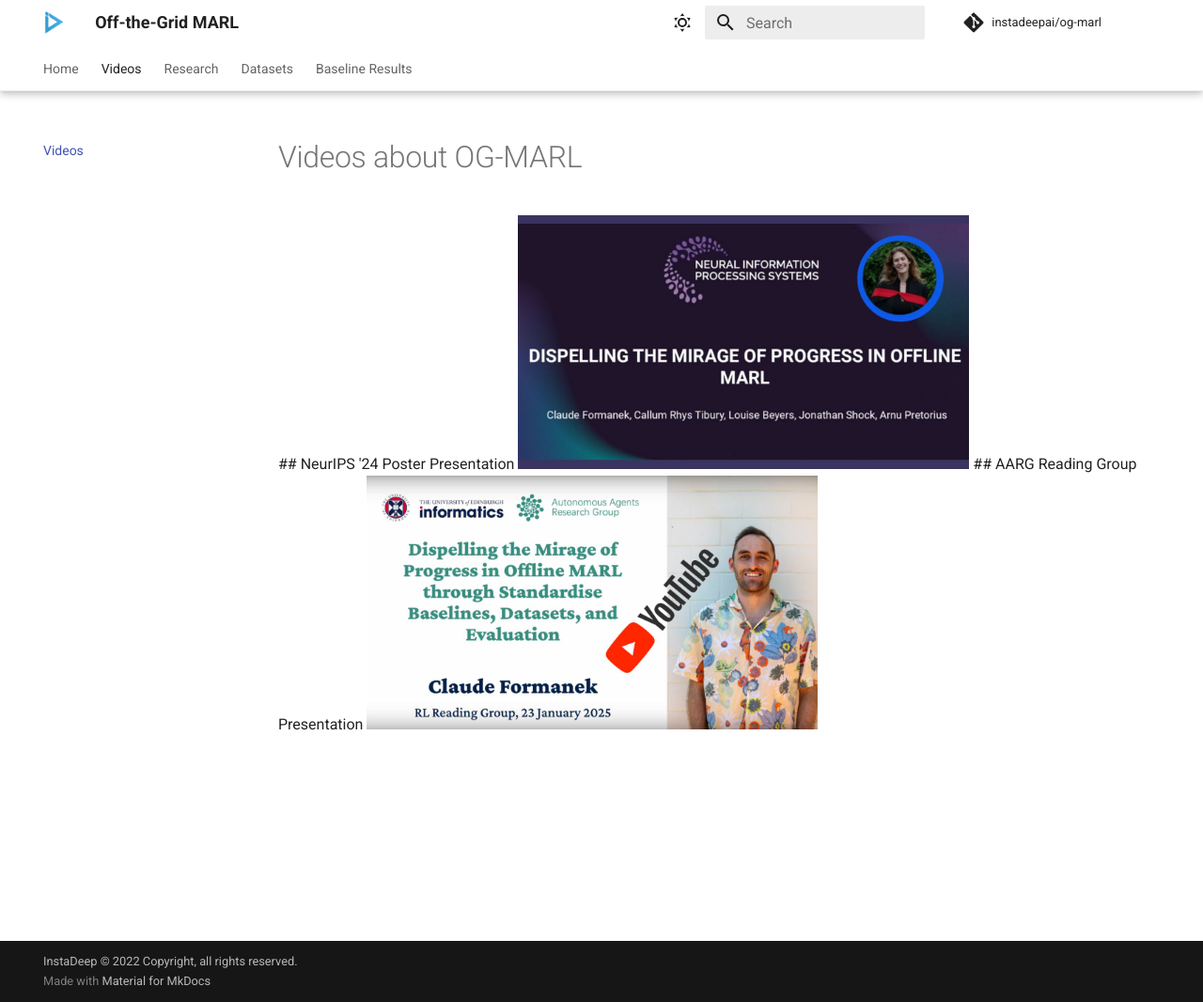
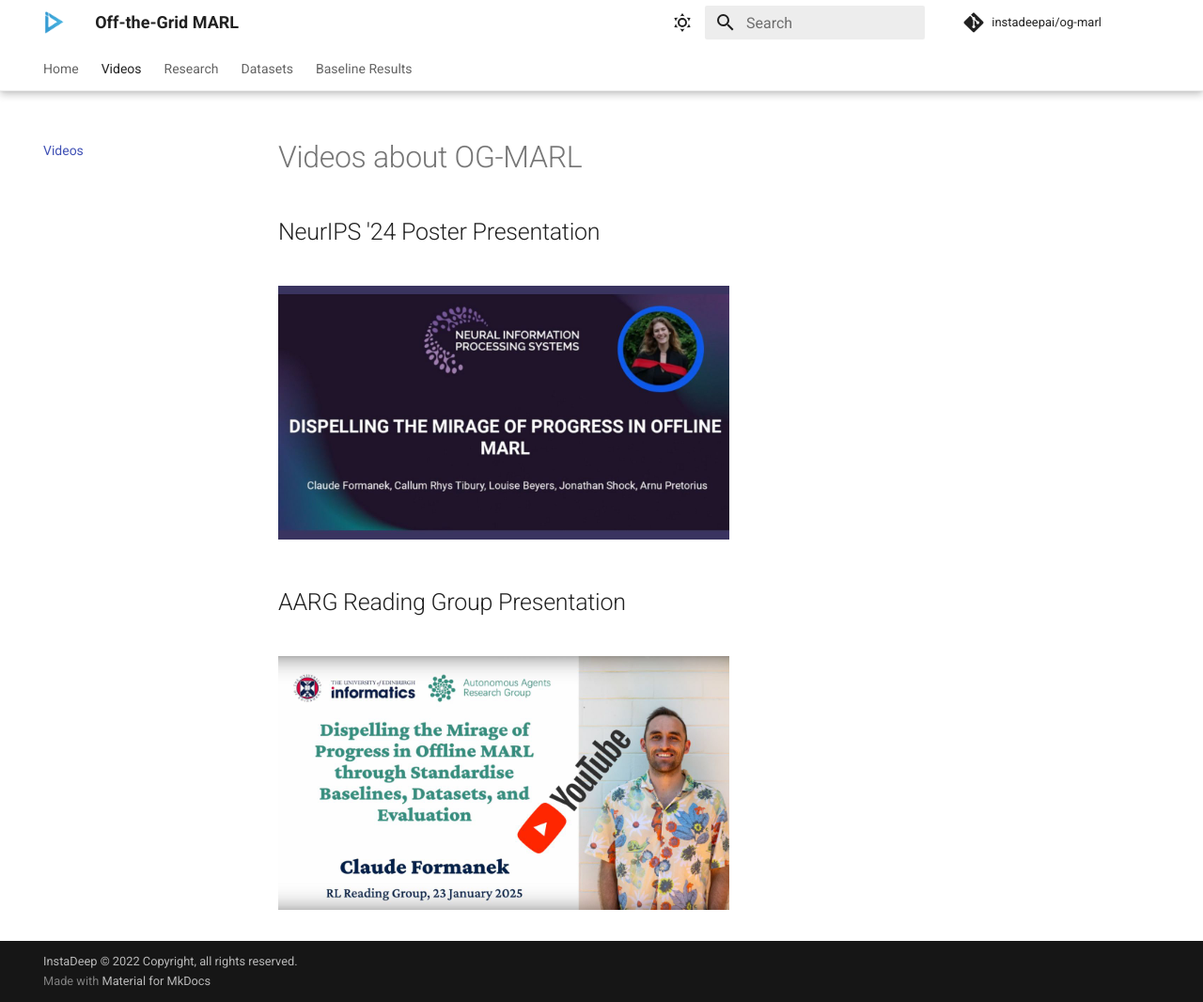
Before and after one commit to instadeepai/og-marl, an MkDocs documentation site: the page built from docs/videos.md, in a window 1280 px wide and 1066 px high. Shown: the whole window at 94% size. Built offline with MkDocs 1.6.1 and Material for MkDocs 9.7.7, drawn with Linux system fonts in a browser that asks for light colours; comment, search, counter and statistics services are not loaded.

Commit message:
Update GHP.

```diff
--- a/docs/videos.md
+++ b/docs/videos.md
@@ -7,13 +7,13 @@
 <body>
 <h1>Videos about OG-MARL</h1>
 
-## NeurIPS '24 Poster Presentation
+<h2> NeurIPS '24 Poster Presentation <h2>
 
 <a href="https://neurips.cc/virtual/2024/poster/97812">
   <img src="assets/louise_video_thumbnail.jpg" alt="OG-MARL NeurIPS Poster Presentation" width="480" />
 </a>
 
-## AARG Reading Group Presentation
+<h2> AARG Reading Group Presentation <h2>
 
 <a href="https://www.youtube.com/watch?v=CgLCP7BErto">
   <img src="assets/video_thumbnail.jpg" alt="OG-MARL at AARG Reading Group" width="480" />
```
